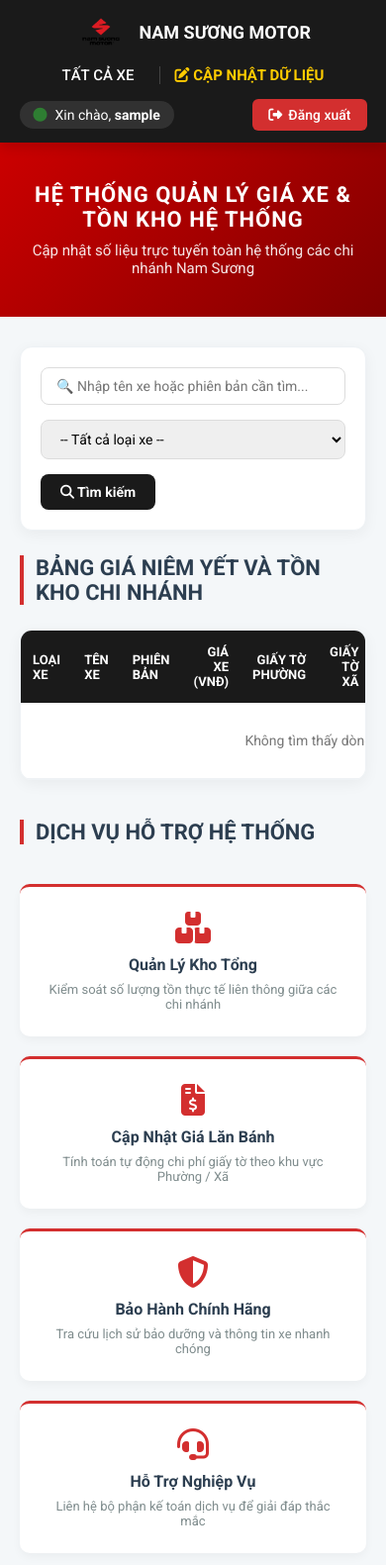
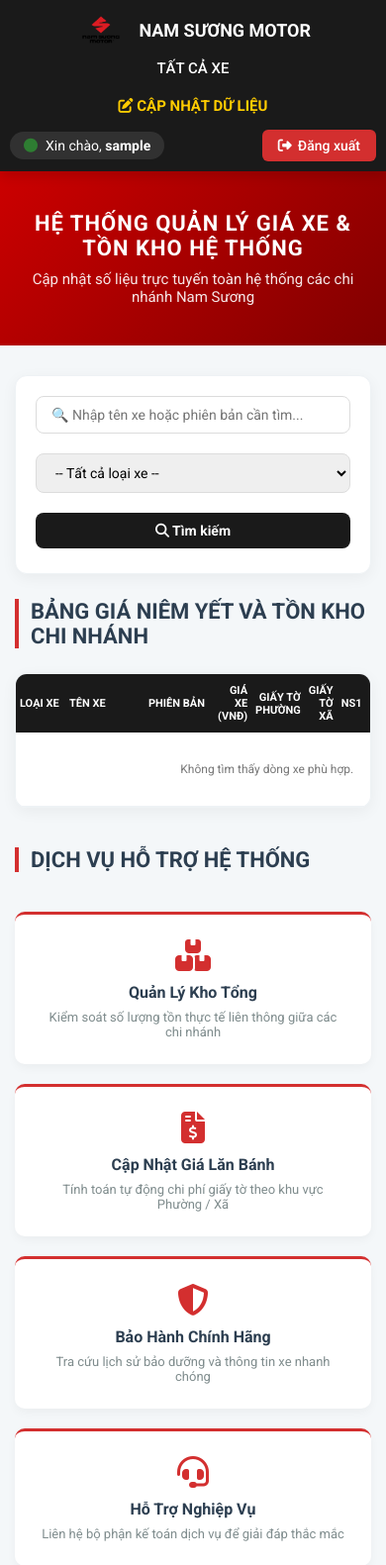
Before and after one commit to nghdang2404-png/nsm, a Flask app: page /home in a window 390 px wide. Shown: the top 1581 px of the page at 99% size. Run offline with Flask 3, Linux system fonts and the light colour scheme; the visitor is signed in with stand-in values (Sample User, id 1).

Commit message:
Cập nhật CSS responsive hiển thị bảng giá tự động co giãn trên điện thoại

```diff
--- a/templates/home.html
+++ b/templates/home.html
@@ -60,23 +60,10 @@
             font-weight: 600;
             font-size: 14px;
             transition: background 0.2s;
+            white-space: nowrap;
         }
         .filter-btn:hover {
             background-color: #333;
-        }
-        .reset-btn {
-            background-color: #e0e0e0;
-            color: #333;
-            text-decoration: none;
-            padding: 10px 18px;
-            border-radius: 8px;
-            font-weight: 600;
-            font-size: 14px;
-            display: inline-block;
-            transition: background 0.2s;
-        }
-        .reset-btn:hover {
-            background-color: #d0d0d0;
         }
 
         /* CSS cho Modal hiển thị ảnh xe & chọn màu */
@@ -85,6 +72,71 @@
         .car-modal-close { position: absolute; top: 10px; right: 15px; font-size: 26px; cursor: pointer; color: #666; font-weight: bold; }
         .car-modal-close:hover { color: #000; }
         .car-modal-img { width: 100%; max-height: 350px; object-fit: contain; border-radius: 6px; margin-top: 10px; border: 1px solid #eee; }
+
+        /* =========================================================
+           THÊM CSS ĐÁP ỨNG (RESPONSIVE) DÀNH RIÊNG CHO ĐIỆN THOẠI
+           ========================================================= */
+        @media (max-width: 768px) {
+            /* Thanh tìm kiếm xếp dọc để dễ bấm trên điện thoại */
+            .filter-form {
+                flex-direction: column;
+                align-items: stretch;
+            }
+            .filter-input, .filter-select, .filter-btn {
+                width: 100%;
+                margin-bottom: 5px;
+            }
+
+            /* Bảng giá điều chỉnh ép chữ xuống dòng, thu nhỏ font và padding */
+            .price-table th, .price-table td {
+                padding: 8px 4px;
+                font-size: 12px;
+                white-space: normal; /* Cho phép chữ xuống dòng */
+                word-wrap: break-word; /* Cắt chữ quá dài */
+                vertical-align: middle;
+            }
+            .price-table th {
+                font-size: 11px;
+                padding: 10px 4px;
+            }
+
+            /* Giới hạn độ rộng các cột văn bản để dành không gian cho các cột số */
+            .price-table td:nth-child(1), .price-table th:nth-child(1) { min-width: 50px; } /* Loại xe */
+            .price-table td:nth-child(2), .price-table th:nth-child(2) { min-width: 80px; } /* Tên xe */
+            .price-table td:nth-child(3), .price-table th:nth-child(3) { min-width: 70px; } /* Phiên bản */
+
+            /* Thu nhỏ các huy hiệu số lượng tồn kho */
+            .stock-badge {
+                min-width: 22px;
+                padding: 3px 4px;
+                font-size: 11px;
+            }
+
+            /* Tùy chỉnh Navbar nếu style.css chưa hỗ trợ mobile */
+            .navbar {
+                flex-direction: column;
+                padding: 10px;
+                gap: 10px;
+                text-align: center;
+            }
+            .main-menu {
+                flex-wrap: wrap;
+                justify-content: center;
+            }
+            .main-menu a[style*="border-left"] {
+                border-left: none !important;
+                padding-left: 0 !important;
+                margin-left: 0 !important;
+                display: block;
+                width: 100%;
+                margin-top: 5px;
+            }
+            .user-panel {
+                width: 100%;
+                justify-content: space-between;
+                margin-top: 5px;
+            }
+        }
     </style>
 </head>
 <body>
@@ -118,7 +170,7 @@
     <p>Cập nhật số liệu trực tuyến toàn hệ thống các chi nhánh Nam Sương</p>
 </header>
 
-<div class="container" style="max-width: 1400px;">
+<div class="container" style="max-width: 1400px; padding: 0 15px;">
 
     <!-- KHUNG TÌM KIẾM VÀ BỘ LỌC -->
     <div class="filter-container">
```
